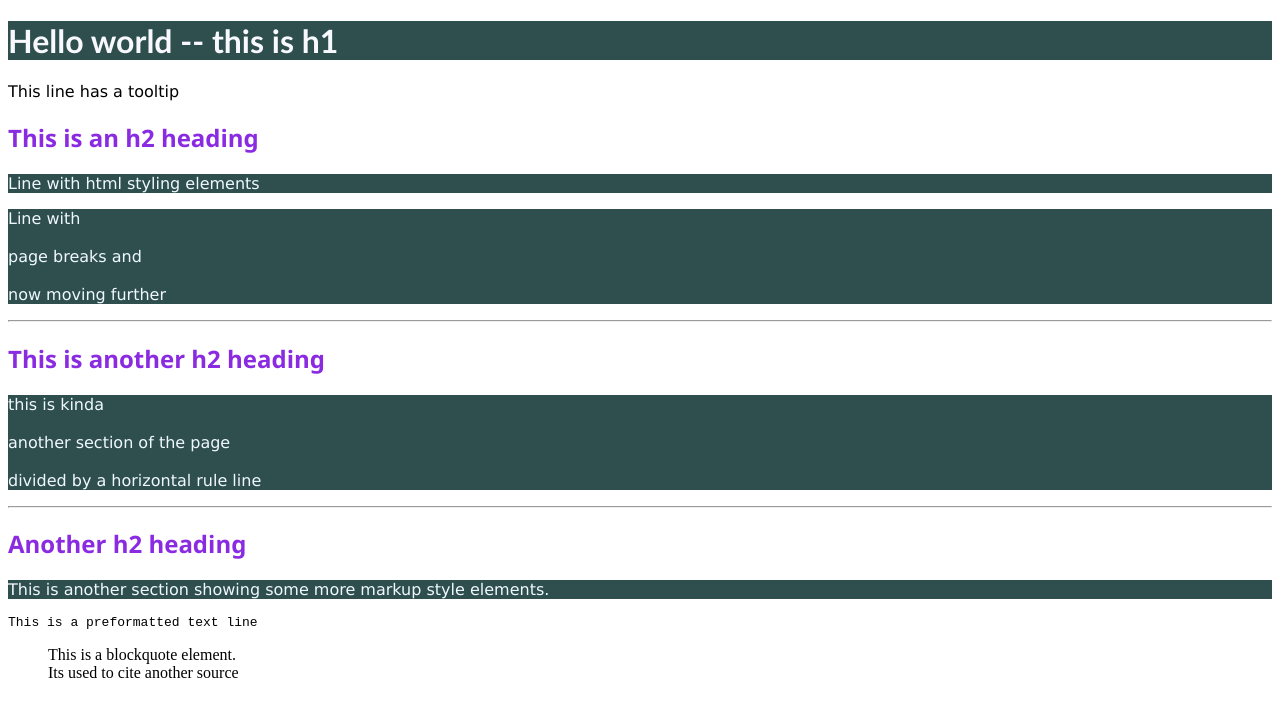
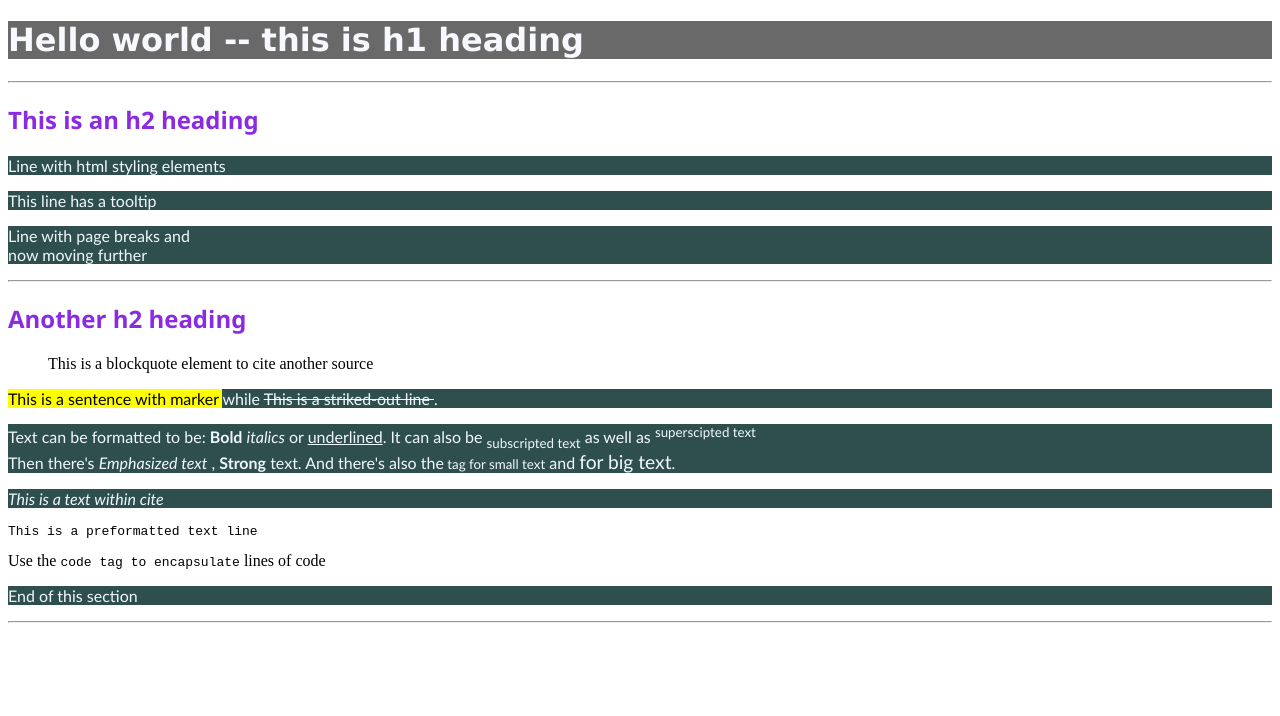
Before and after one commit to abhijeet-bhambere/html-course-laurence-svekis, a plain HTML site: page index.html in a window 1280 px wide. Drawn offline with Linux system fonts and the light colour scheme.

Commit message:
2nd day; updated index as well as style sheet

```diff
--- a/index.html
+++ b/index.html
@@ -16,38 +16,40 @@
     </head>
     <body>
 
-        <p><h1>Hello  world -- this is h1</h1></p>
-
-        <p title="This is the tooltip on hover detail">This line has a tooltip</p>
-
+        <p><h1>Hello  world -- this is h1 heading</h1></p>
+        <hr>
         <p><h2>This is an h2 heading</h2></p>
 
-        <p style="background-color:darkslategray;color: aliceblue;">Line with html styling elements</p>
-
-        <p style="background-color:darkslategray;color: aliceblue;">Line with<br>
-            <br>page breaks and
+        <p>Line with html styling elements</p>
+        <p title="This is the tooltip on hover detail">This line has a tooltip</p>
+        <p>Line with page breaks and
             <!--Line breaks are self closing tags-->
-            <br><br>
-            now moving further</p>
-
-        <hr>
-        <p><h2>This is another h2 heading</h2></p>
-        <p style="background-color:darkslategray;color: aliceblue;"">this is kinda
-        <br><br>
-        another section of the page
-        <br><br>
-        divided by a horizontal rule line
-        </p>
+            <br>
+        now moving further</p>
 
         <hr>
         <h2>Another h2 heading</h2>
-        <p style="background-color:darkslategray;color: aliceblue;"">
-        This is another section showing some more markup style elements.
-        <pre>This is a preformatted text line</pre>
-        <blockquote>This is a blockquote element.<br> Its used to cite another source</blockquote>
-        <br><br>
+        <!-- Adding various Markups -->
+        <blockquote>This is a blockquote element to cite another source</blockquote>
 
+        <p><mark>This is a sentence with marker </mark> while <del> This is a striked-out line </del> .</p>
+
+        <p>Text can be formatted to be:
+            <b>Bold</b> <i>italics</i> or <u>underlined</u>.
+            It can also be <sub>subscripted text</sub> as well as <sup>superscipted text</sup>
+            <br>
+            Then there's <em>Emphasized text</em> , <strong>Strong</strong> text. And
+            there's also the<small> tag for small text</small> and <big> for big text</big>.
         </p>
+        <p>
+            <cite>This is a text within cite</cite>
+            <pre>This is a preformatted text line</pre>
+
+            Use the <code>code tag to encapsulate</code> lines of code
+        </p>
+
+        <p>End of this section</p>
+        <hr>
 
     </body>
 </html>
--- a/style.css
+++ b/style.css
@@ -1,2 +1,10 @@
-h1{color:ghostwhite;background-color:darkslategray;font-family:'Trebuchet MS', 'Lucida Sans Unicode', 'Lucida Grande', 'Lucida Sans', Arial, sans-serif;}
-p{font-family:Verdana, Geneva, Tahoma, sans-serif}
+/* Defining the Heading1 styling*/
+h1{font-weight:900;color:ghostwhite;background-color:dimgray;font-family:'Lucida Sans', 'Lucida Sans Regular', 'Lucida Grande', 'Lucida Sans Unicode', Geneva, Verdana, sans-serif;}
+
+/* Defining the Heading2 styling */
+h2{font-weight:700;font-family:'Segoe UI', Tahoma, Geneva, Verdana, sans-serif}
+
+/* Defining the paragraph styling */
+p{font-family:'Gill Sans', 'Gill Sans MT', Calibri, 'Trebuchet MS', sans-serif;
+    background-color:darkslategray;
+    color: aliceblue;}
```
